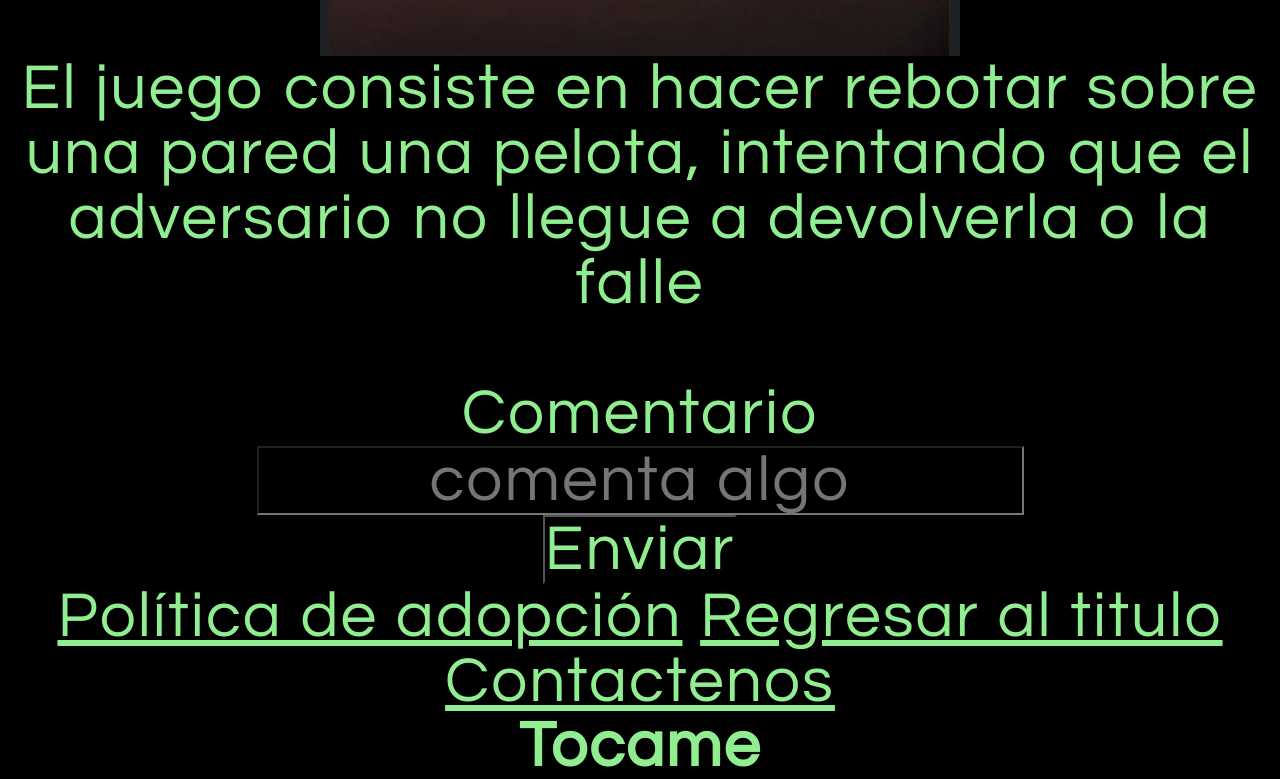
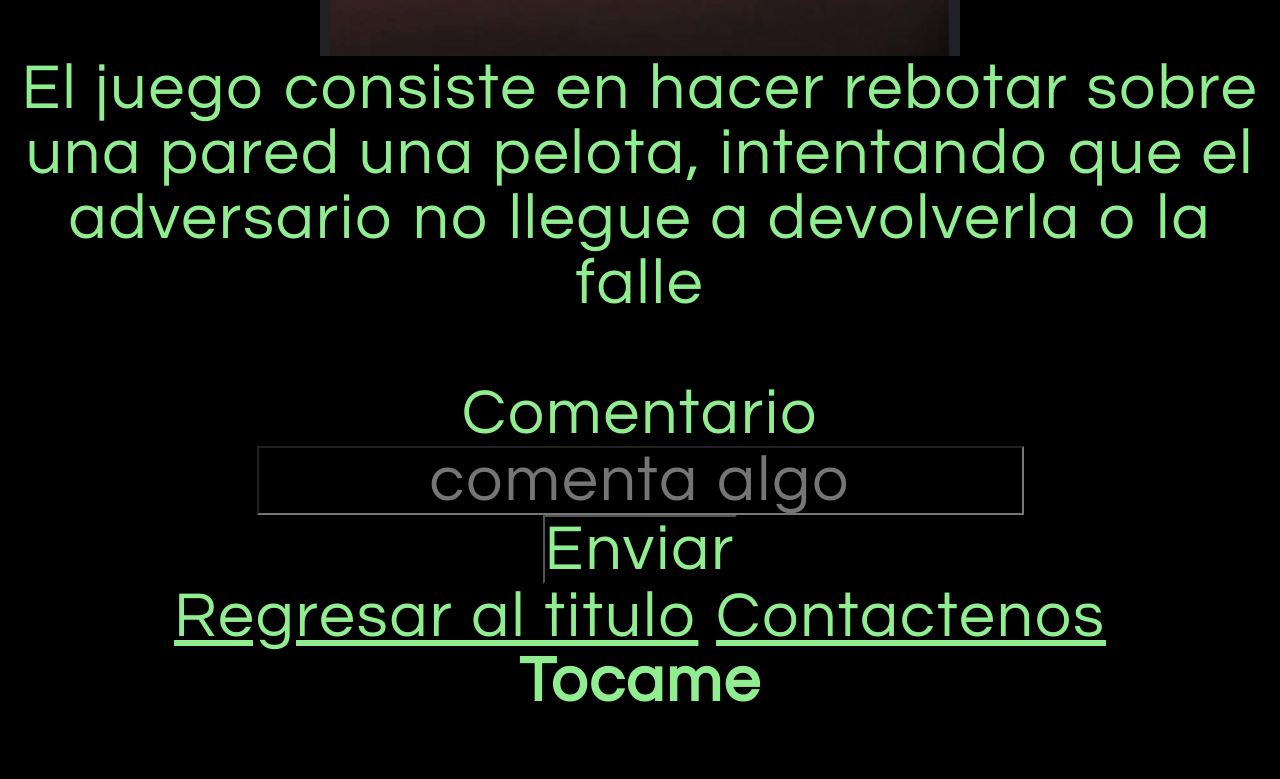
Before and after one commit to MarlonGarciaSosa/Frontenis, a plain HTML site: page index.html in a window 1280 px wide. Shown: the part 662-1441 px from the top of the page. After the commit the page ends 1376 px from the top, so only its background shows below. Drawn offline with Linux system fonts and the light colour scheme.

Commit message:
Update index.html

```diff
--- a/index.html
+++ b/index.html
@@ -47,9 +47,7 @@
             <br>
             <button type="submit">Enviar</button>
             <br>
-            <a href="https://adoptare.org/politicas-recomendaciones">Política de adopción</a>
             <a href="#titulo">Regresar al titulo</a>
-            <br>
             <a href="mailto:marlongs2006@gmail.com">Contactenos</a>
             <h3 onclick="alert('ahora tienes covid')">Tocame</h3>
         </form>
```
